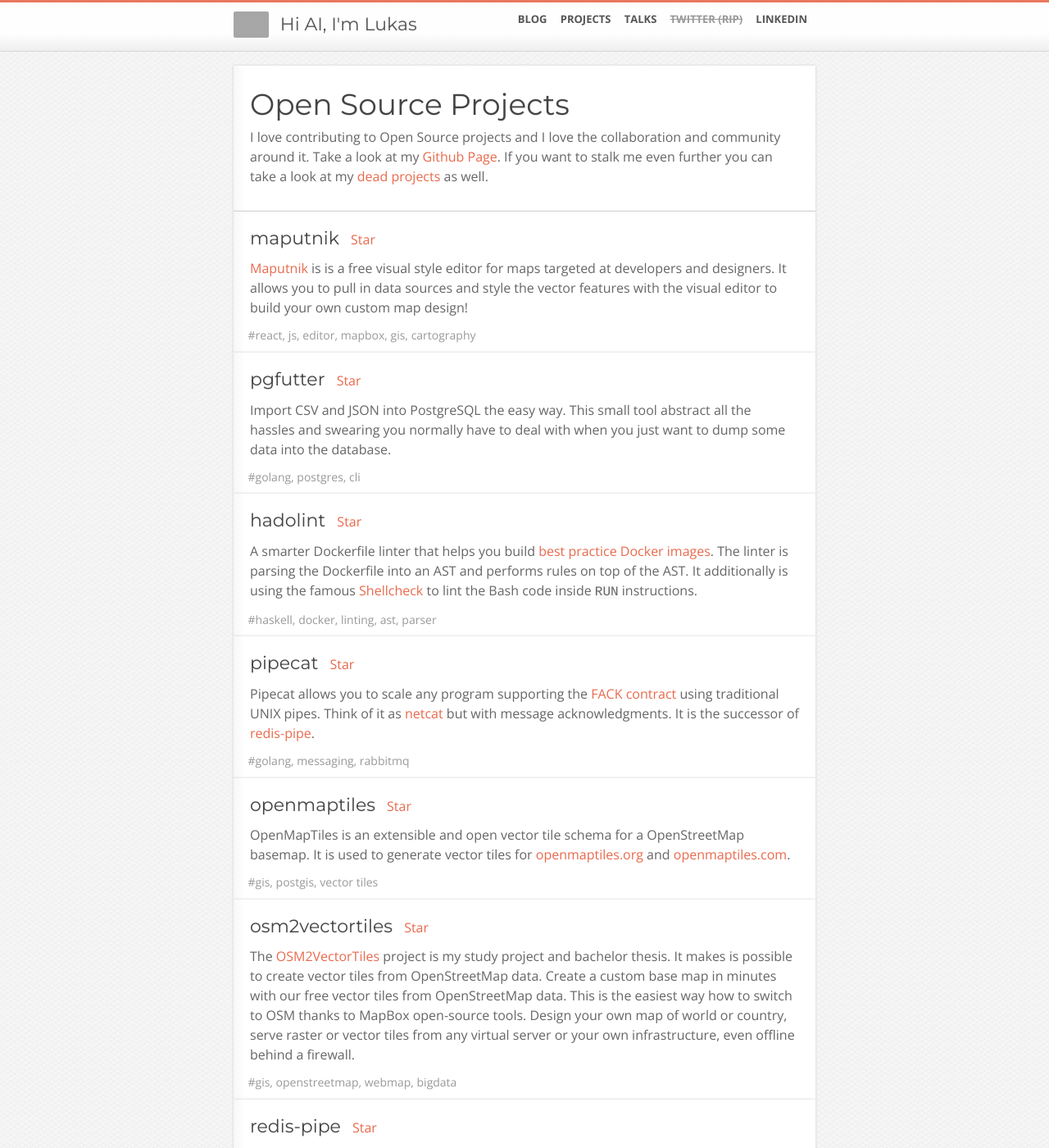
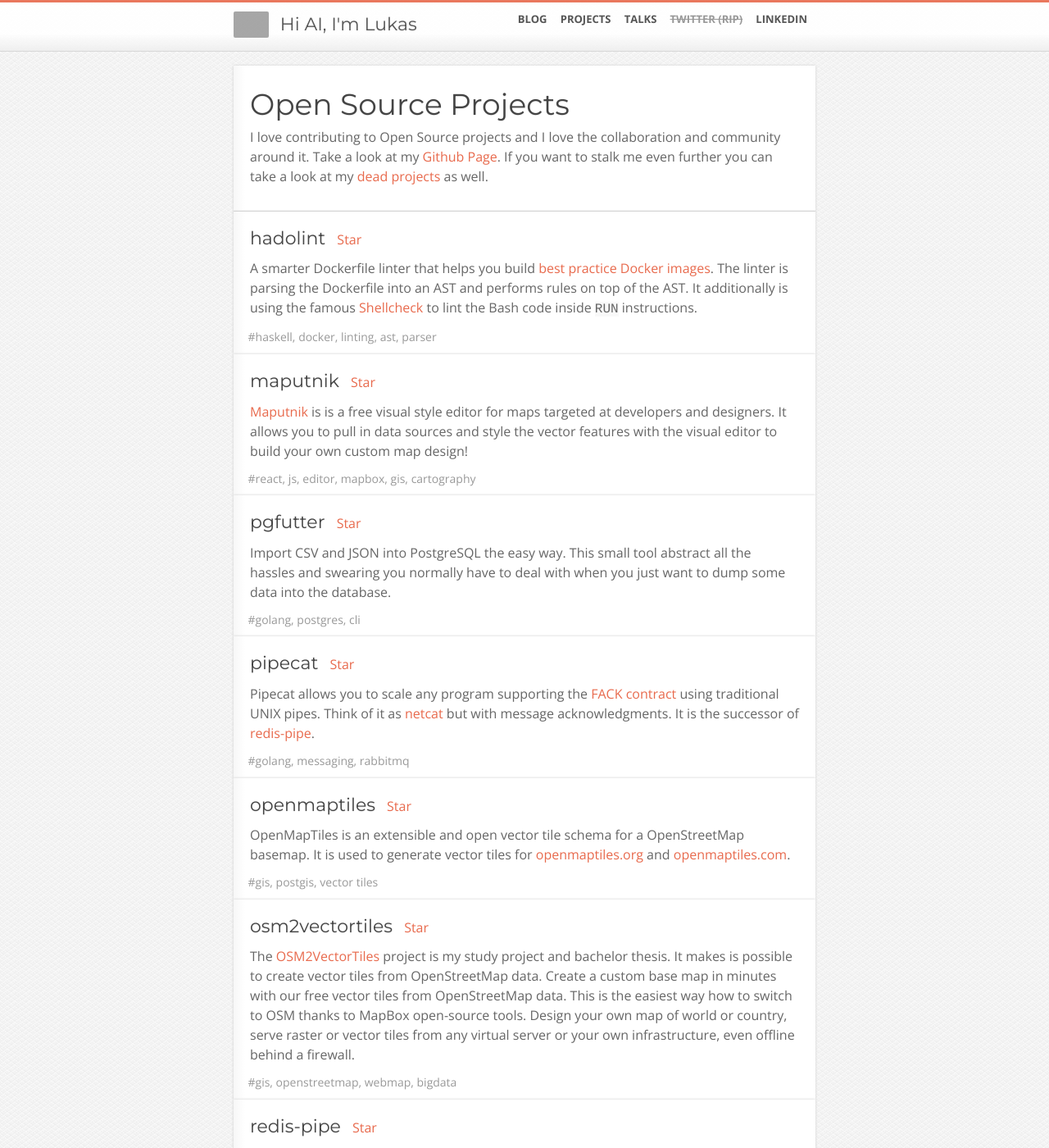
Before and after one commit to lukasmartinelli/lukasmartinelli.github.io, a Jekyll site: the page built from projects.html, in a window 1280 px wide and 1400 px high. Shown: the whole window at 82% size. Built offline with Jekyll 4.4.1, drawn with Linux system fonts in a browser that asks for light colours; comment, search, counter and statistics services are not loaded; grey boxes are pictures that could not be loaded.

Commit message:
Focus homepage on projects; shrink blog, drop LinkedIn
- Make Projects the primary, wide column and pin hadolint first (order 1)
- Replace the verbose blog feed with a compact title+date list
- Remove the LinkedIn Posts section from the homepage
- Update home layout CSS for a projects-led two-column layout

Co-Authored-By: Claude Opus 4.8 <noreply@anthropic.com>
Claude-Session: https://claude.ai/code/session_01K6zQ51ZcX3dRbE6b26jxPs

```diff
--- a/_sass/_layout.scss
+++ b/_sass/_layout.scss
@@ -53,27 +53,26 @@
     gap: 2%;
   }
 
-  #content-blog, #content-projects, #content-linkedin {
+  // Projects are the focus: wide primary column
+  #content-projects {
+    background: $shadow;
+    flex: 3;
+    min-width: 300px;
+  }
+
+  // Blog is de-emphasised: narrow compact sidebar
+  #content-blog {
     background: $shadow;
     flex: 1;
-    min-width: 250px;
-    max-width: 32%;
-  }
-
-  #content-twitter {
-    background: $shadow;
-    width: 100%;
-    margin-top: $default-margin;
+    min-width: 220px;
+    max-width: 30%;
   }
 
   @media only screen and (max-width: 768px) {
-    #content-linkedin, #content-twitter {
-      max-width: 450px;
-    }
-
-    #content-blog, #content-projects, #content-linkedin, #content-twitter {
+    #content-projects, #content-blog {
       display: block;
       width: 100%;
+      max-width: 100%;
       margin: 0 auto;
       margin-top: $default-margin;
     }
```
Also changed, not shown: _includes/blog_compact.html (added, +41 -0 lines), index.html (+13 -79 lines), projects/hadolint.md (+1 -1 lines).
